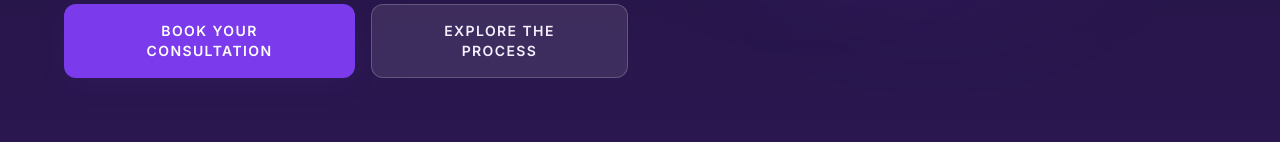
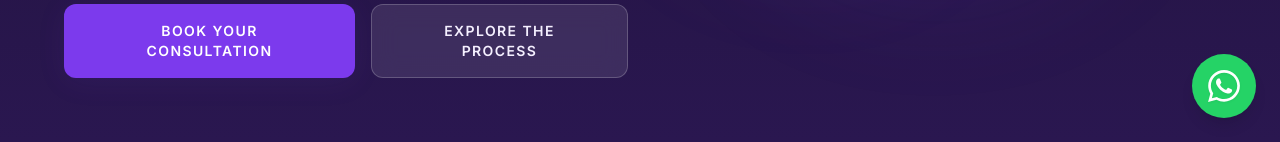
Before and after one commit to Shivanipatil04/ultimo-capelli, a Next.js app: page / in a window 1280 px wide. Shown: the part 658-800 px from the top of the page. Built offline with nearby package versions, Linux system fonts and the light colour scheme; no server answers; the database is empty.

Commit message:
feat(whatsapp): add global floating WhatsApp button

```diff
--- a/src/app/layout.tsx
+++ b/src/app/layout.tsx
@@ -2,6 +2,7 @@ import type { Metadata } from "next";
 import { Inter, Playfair_Display } from "next/font/google";
 import "./globals.css";
 import LenisProvider from "@/components/LenisProvider";
+import WhatsAppButton from "@/components/WhatsAppButton";
 
 const inter = Inter({
   subsets: ["latin"],
@@ -47,6 +48,7 @@ export default function RootLayout({
         <LenisProvider>
           {children}
         </LenisProvider>
+        <WhatsAppButton />
       </body>
     </html>
   );
--- /dev/null
+++ b/src/components/WhatsAppButton.tsx
@@ -0,0 +1,49 @@
+"use client";
+
+import React from "react";
+
+interface WhatsAppButtonProps {
+  phoneNumber?: string;
+  defaultMessage?: string;
+}
+
+export default function WhatsAppButton({
+  phoneNumber = "918482954555",
+  defaultMessage = "Hello Ultimo Capelli, I would like to know more about your services.",
+}: WhatsAppButtonProps) {
+  const url = `https://wa.me/${phoneNumber}?text=${encodeURIComponent(defaultMessage)}`;
+
+  return (
+    <aside aria-label="WhatsApp Contact" className="fixed bottom-6 right-6 z-50">
+      <a
+        href={url}
+        target="_blank"
+        rel="noopener noreferrer"
+        aria-label="Chat with Ultimo Capelli on WhatsApp"
+        className="group relative flex items-center justify-center w-14 h-14 sm:w-16 sm:h-16 rounded-full bg-[#25D366] text-white shadow-lg hover:shadow-2xl hover:scale-110 active:scale-95 transition-all duration-300 focus:outline-none focus-visible:ring-4 focus-visible:ring-[#25D366]/40"
+      >
+        {/* Subtle pulsing background ring */}
+        <span
+          className="absolute inset-0 rounded-full bg-[#25D366] opacity-75 animate-ping pointer-events-none -z-10 group-hover:animate-none"
+          aria-hidden="true"
+        />
+
+        {/* WhatsApp Icon */}
+        <svg
+          xmlns="http://www.w3.org/2000/svg"
+          viewBox="0 0 24 24"
+          fill="currentColor"
+          className="w-7 h-7 sm:w-8 sm:h-8 drop-shadow-sm transition-transform duration-300 group-hover:rotate-6"
+          aria-hidden="true"
+        >
+          <path d="M.057 24l1.687-6.163c-1.041-1.804-1.588-3.849-1.587-5.946.003-6.556 5.338-11.891 11.893-11.891 3.181.001 6.167 1.24 8.413 3.488 2.245 2.248 3.481 5.236 3.48 8.414-.003 6.557-5.338 11.892-11.893 11.892-1.99-.001-3.951-.5-5.688-1.448l-6.305 1.654zm6.597-3.807c1.676.995 3.276 1.591 5.392 1.592 5.448 0 9.886-4.434 9.889-9.885.002-5.462-4.415-9.89-9.881-9.892-5.452 0-9.887 4.434-9.889 9.884-.001 2.225.651 3.891 1.746 5.634l-.999 3.648 3.742-.981zm11.387-5.464c-.074-.124-.272-.198-.57-.347-.297-.149-1.758-.868-2.031-.967-.272-.099-.47-.149-.669.149-.198.297-.768.967-.941 1.165-.173.198-.347.223-.644.074-.297-.149-1.255-.462-2.39-1.475-.883-.788-1.48-1.761-1.653-2.059-.173-.297-.018-.458.13-.606.134-.133.297-.347.446-.521.151-.172.2-.296.3-.495.099-.198.05-.372-.025-.521-.075-.148-.669-1.611-.916-2.206-.242-.579-.487-.501-.669-.51l-.57-.01c-.198 0-.52.074-.792.372s-1.04 1.016-1.04 2.479 1.065 2.876 1.213 3.074c.149.198 2.095 3.2 5.076 4.487.709.306 1.263.489 1.694.626.712.226 1.36.194 1.872.118.571-.085 1.758-.719 2.006-1.413.248-.695.248-1.29.173-1.414z" />
+        </svg>
+
+        {/* Hover label for desktop */}
+        <span className="hidden sm:inline-block pointer-events-none absolute right-full mr-3 whitespace-nowrap bg-on-background/90 backdrop-blur-sm text-white text-xs font-semibold px-3 py-1.5 rounded-full opacity-0 -translate-x-2 group-hover:opacity-100 group-hover:translate-x-0 transition-all duration-300 shadow-md">
+          Chat on WhatsApp
+        </span>
+      </a>
+    </aside>
+  );
+}
```
